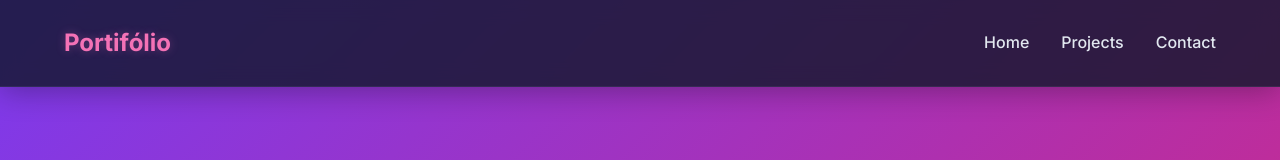
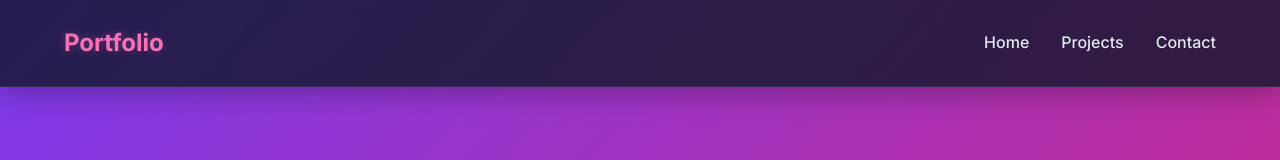
Before and after one commit to MatheusGraciki/React-Portifolio, a React (Vite) app in the folder Portifolio/: page / in a window 1280 px wide. Shown: the top 160 px of the page. Built offline with nearby package versions, Linux system fonts and the light colour scheme.

Commit message:
Chore: fix wrong words

```diff
--- a/Portifolio/index.html
+++ b/Portifolio/index.html
@@ -4,7 +4,7 @@
         <meta charset="UTF-8" />
         <link rel="icon" type="image/svg+xml" href="/vite.svg" />
         <meta name="viewport" content="width=device-width, initial-scale=1.0" />
-        <title>Portifólio</title>
+        <title>Portfolio</title>
         <link
             rel="stylesheet"
             href="https://cdnjs.cloudflare.com/ajax/libs/font-awesome/6.4.0/css/all.min.css"
--- a/Portifolio/src/components/Navbar.jsx
+++ b/Portifolio/src/components/Navbar.jsx
@@ -29,7 +29,7 @@ export const Navbar = () => {
                 whileHover={{ scale: 1.05 }}
                 whileTap={{ scale: 0.95 }}
             >
-                Portifólio
+                Portfolio
             </motion.div>
 
             <motion.ul
```
